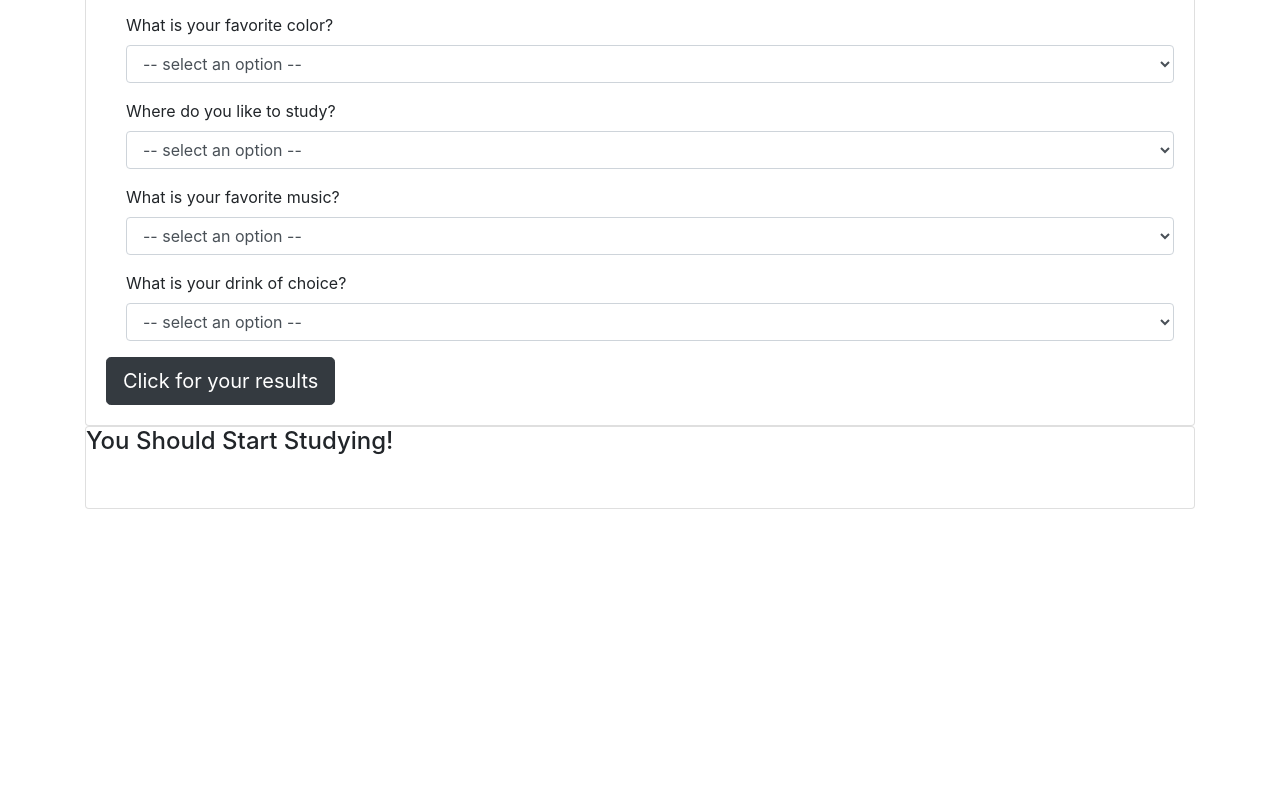
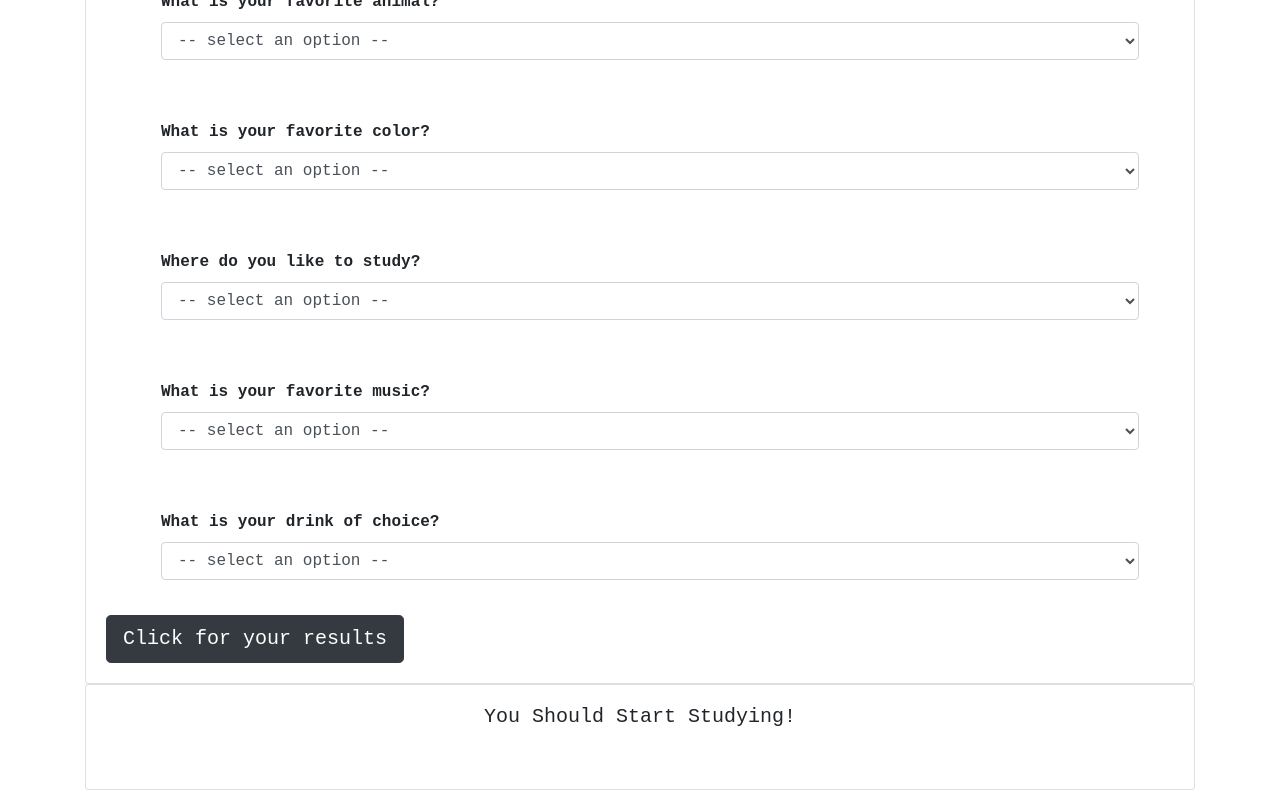
Before and after one commit to jdechow5/program-language-suggester, a plain HTML site: page index.html in a window 1280 px wide. Shown: the part 182-972 px from the top of the page. Before the commit the page ends 800 px from the top, so only its background shows below. Drawn offline with Linux system fonts and the light colour scheme.

Commit message:
add css styling to webpage

```diff
--- a/css/styles.css
+++ b/css/styles.css
@@ -1,3 +1,24 @@
+.container {
+  font-family:'Courier New', Courier, monospace;
+}
+
+
+
+.card-title {
+  text-align: center;
+  margin: 10px;
+  padding: 10px;
+}
+
+.form-group {
+  margin: 10px;
+  padding: 25px;
+}
+
+label {
+  font-weight: bolder ;
+}
+
 #result {
   display: none;
 }
--- a/index.html
+++ b/index.html
@@ -71,7 +71,7 @@
       </div>
     </div>
     <div class="card" id="card-results">
-      <h4 class="card-title">You Should Start Studying!</h4>
+      <h5 class="card-title">You Should Start Studying!</h5>
       <div class="card-body">
         <div id="result">
         </div>
```
